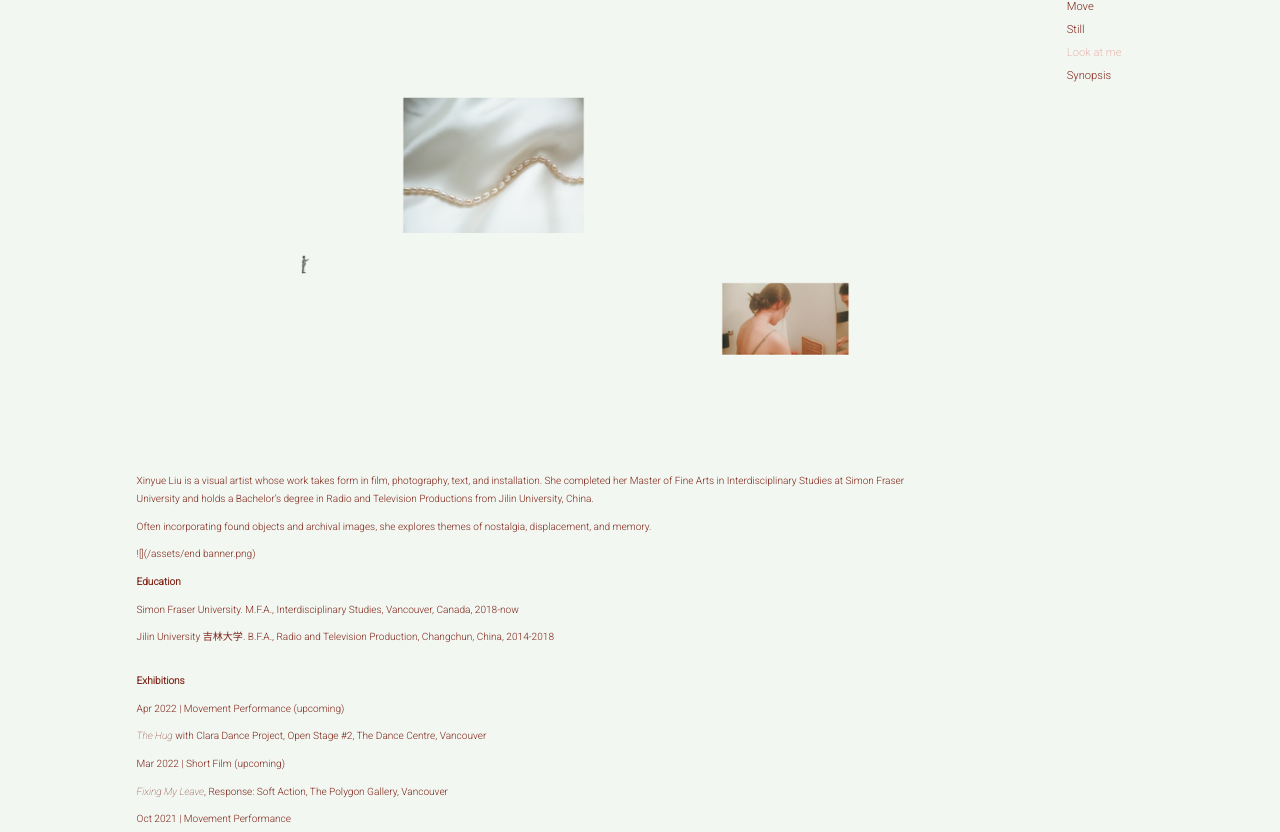
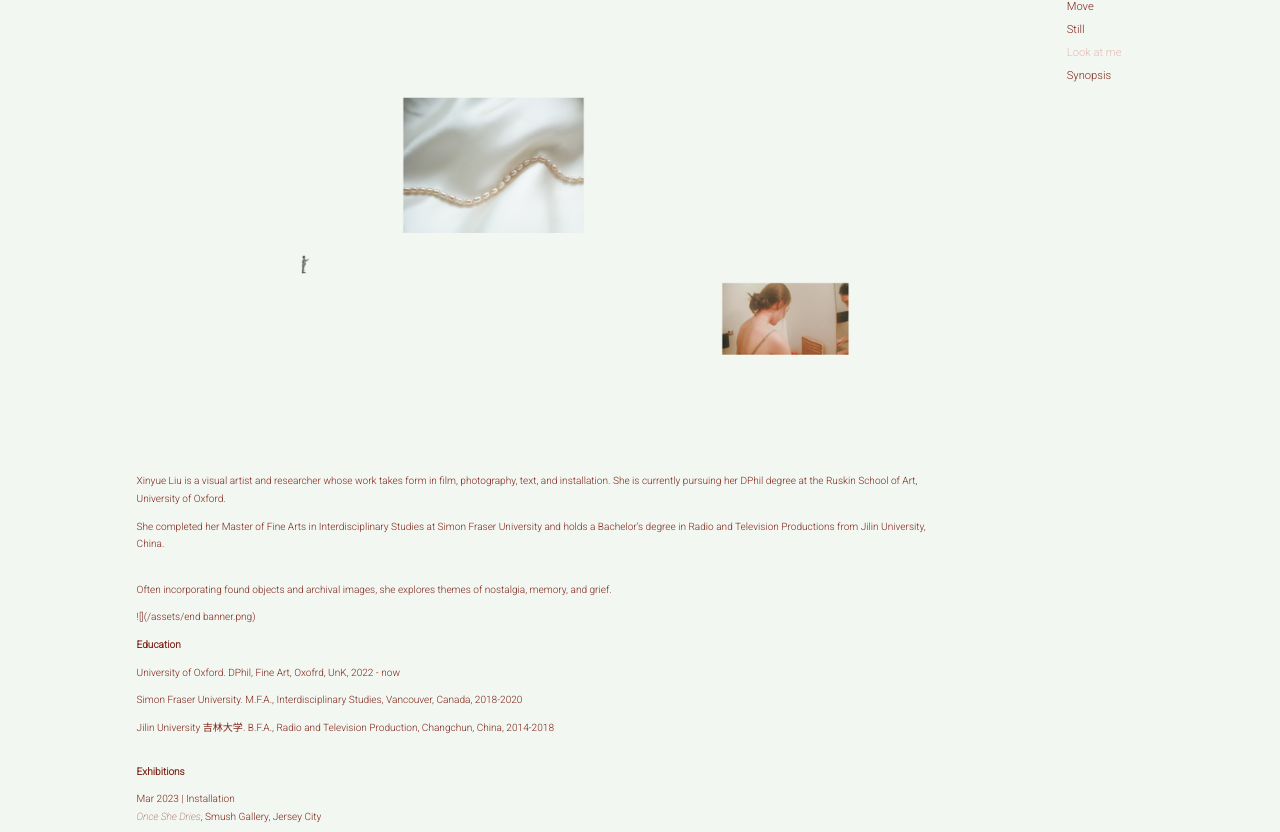
Before and after one commit to casperleerink/liuxinyue, a Gatsby site: page /about in a window 1280 px wide. Shown: the part 109-941 px from the top of the page. Built offline with nearby package versions, Linux system fonts and the light colour scheme; Gatsby itself is replaced by a stand-in of ours.

Commit message:
Update Pages “about”

```diff
--- a/src/pages/about.md
+++ b/src/pages/about.md
@@ -3,16 +3,20 @@ templateKey: about-page
 ---
 ![](/assets/banner.png)
 
-Xinyue Liu is a visual artist whose work takes form in film, photography, text, and installation. She completed her Master of Fine Arts in Interdisciplinary Studies at Simon Fraser University and holds a Bachelor’s degree in Radio and Television Productions from
-Jilin University, China.
+Xinyue Liu is a visual artist and researcher whose work takes form in film, photography, text, and installation. She is currently pursuing her DPhil degree at the Ruskin School of Art, University of Oxford.
 
-Often incorporating found objects and archival images, she explores themes of nostalgia, displacement, and memory.
+She completed her Master of Fine Arts in Interdisciplinary Studies at Simon Fraser University and holds a Bachelor’s degree in Radio and Television Productions from Jilin University, China.
+
+\
+Often incorporating found objects and archival images, she explores themes of nostalgia, memory, and grief.
 
 ![](/assets/end banner.png)
 
 **Education**
 
-Simon Fraser University. M.F.A., Interdisciplinary Studies, Vancouver, Canada, 2018-now
+U﻿niversity of Oxford. DPhil, Fine Art, Oxofrd, UnK, 2022 - now
+
+Simon Fraser University. M.F.A., Interdisciplinary Studies, Vancouver, Canada, 2018-2020
 
 Jilin University 吉林大学. B.F.A., Radio and Television Production, Changchun, China, 2014-2018
 
@@ -20,11 +24,13 @@ Jilin University 吉林大学. B.F.A., Radio and Television Production, Changchu
 
 **Exhibitions**
 
-Apr 2022 | Movement Performance (upcoming)
+Mar 2023 | Installation\
+*Once She Dries*, Smush Gallery, Jersey City
 
-*The Hug* with Clara Dance Project, Open Stage #2, The Dance Centre, Vancouver
+Nov 2022 | Film Screening\
+*Travel Sizes*, XINEMA, VIFF, Vancouver
 
-Mar 2022 | Short Film (upcoming)
+Mar 2022 | Short Film
 
 *Fixing My Leave*, Response: Soft Action, The Polygon Gallery, Vancouver
 
@@ -80,8 +86,4 @@ Mar 2018 | Documentary
 
 *Sound of the Water*, Vancouver Chinese Film Festival, Vancouver
 
-
-
-
-
 <div class="lines-5"></div>
```
